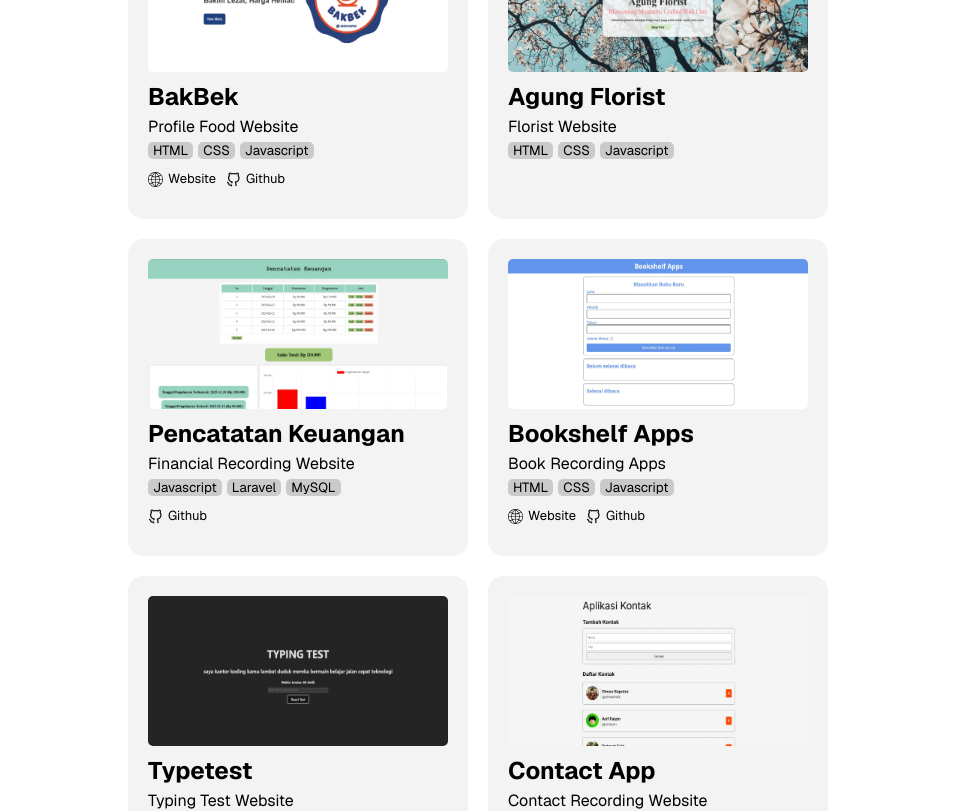
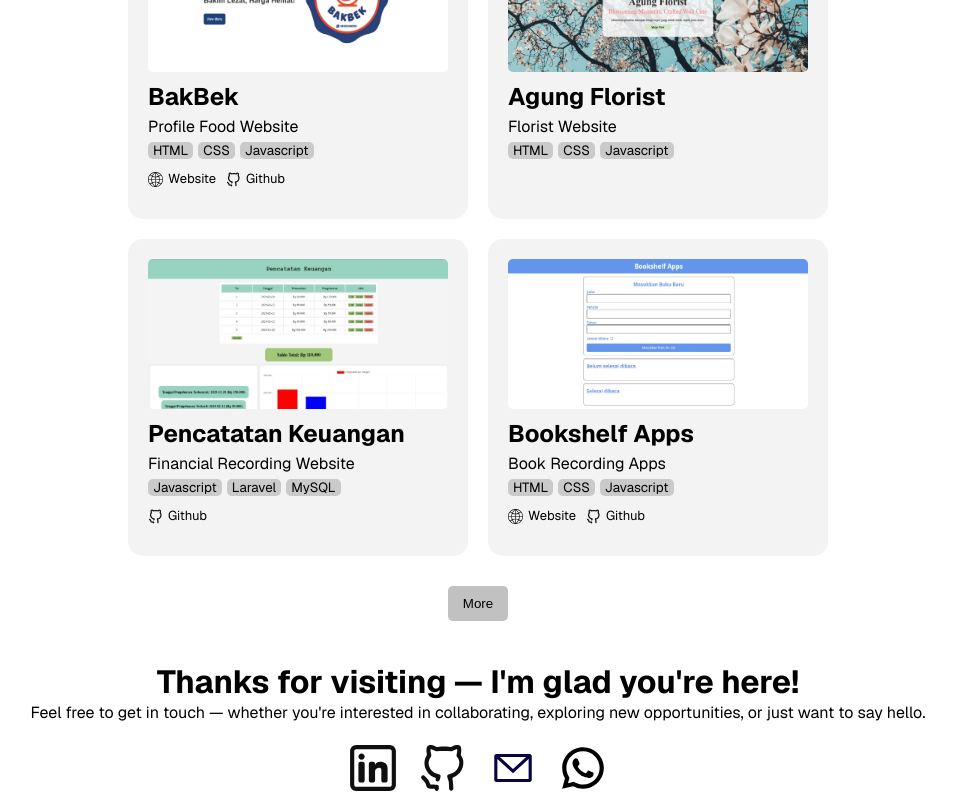
Before and after one commit to WilliamSnjy/portfolio, a Next.js app: page / in a window 1280 px wide. Shown: the part 1225-2036 px from the top of the page, without its empty margins (162-1118 px from the left). Built offline with nearby package versions, Linux system fonts and the light colour scheme.

Commit message:
adding more button

```diff
--- a/src/app/page.module.css
+++ b/src/app/page.module.css
@@ -175,6 +175,25 @@
   margin-bottom: 50px;
 }
 
+.button_box{
+  margin-top: 30px;
+  display: flex;
+  justify-content: center;
+  align-items: center;
+}
+
+.button_more{
+  padding: 10px 15px 10px 15px;
+  border-radius: 5px;
+  border: none;
+  background-color: #c2c1c1;
+  transition: background-color 0.2s ease
+}
+
+.button_more:hover{
+  background-color: #dedede;
+}
+
 @media (max-width: 600px) {
 
   .profile {
--- a/src/components/card.js
+++ b/src/components/card.js
@@ -1,8 +1,19 @@
+"use client";
+
 import Image from "next/image";
 import styles from "../app/page.module.css";
 import project from "@/utils/project.json";
+import { useState } from "react";
 
 export default function Project(){
+  const [visibleCount, setVisibleCount] = useState(4);
+
+  const handleLoadMore = () => {
+    setVisibleCount((prev) => prev + 4);
+  }
+
+  const isAllLoaded = visibleCount >= project.projects.length;
+
     return (
         <article className={styles.description_article}>
           <h1>Projects</h1>
@@ -10,7 +21,7 @@ export default function Project(){
             I take on different kinds of projects — whether it’s building my own products, helping clients, or just having fun with side experiments.
           </p>
           <div className={styles.project_box}>
-            {project.projects.map((item, index) => (
+            {project.projects.slice(0, visibleCount).map((item, index) => (
               <div key={index} className={styles.cardbox}>
                 <div  className={styles.card}>
                   <div className={styles.cardimg}>
@@ -76,6 +87,11 @@ export default function Project(){
               </div>
             ))}
           </div>
+          {!isAllLoaded && (
+            <div className={styles.button_box}>
+              <button className={styles.button_more} onClick={handleLoadMore}>More</button>
+            </div>
+          )}
         </article>
     )
 }
```
